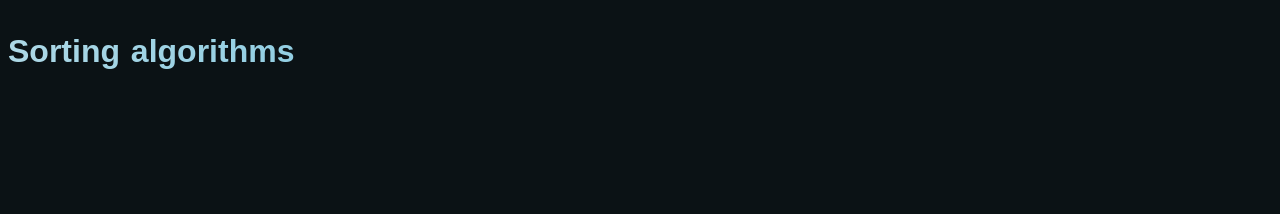
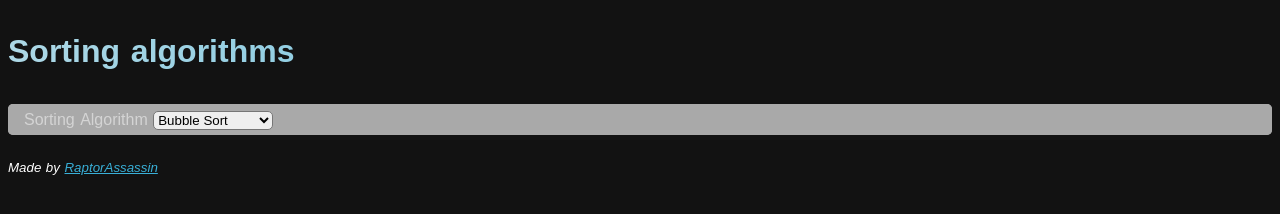
Before and after one commit to RaptorAssassin/axiom, a plain HTML site: page index.html in a window 1280 px wide. Drawn offline with Linux system fonts and the light colour scheme.

Commit message:
improvements to css and html, added author note

```diff
--- a/index.html
+++ b/index.html
@@ -1,5 +1,5 @@
 <!DOCTYPE html>
-<html>
+<html lang="en">
     <head>
         <meta charset="utf-8">
         <meta http-equiv="X-UA-Compatible" content="IE=edge">
@@ -10,23 +10,41 @@
         <link rel="preconnect" href="https://fonts.googleapis.com">
         <link rel="preconnect" href="https://fonts.gstatic.com" crossorigin>
         <link href="https://fonts.googleapis.com/css2?family=Noto+Kufi+Arabic:wght@100..900&display=swap" rel="stylesheet">
-
     </head>
     <body>
-        <div id="header">
-            <h1 id="main-header" class="gradient">Sorting algorithms</h1>
+        <header>
+            <h1 id="main-header" class="title gradient">Sorting algorithms</h1>
+        </header>
+        <main>
+            <div id="settings-div" class="panel fade">
+                <div class="settings panel">
+                    <div class="control-group panel-element">
+                        <label for="algorithm-select">Sorting Algorithm</label>
+                        <select id="algorithm-select" class="select" name="algorithm-select">
+                            <optgroup label="Standard">
+                                <option id="bubble-sort" class="option" name="bubble-sort" value="bubble" selected>Bubble Sort</option>
+                                <option id="selection-sort" class="option" name="selection-sort" value="selection">Selection Sort</option>
+                                <option id="merge-sort" class="option" name="merge-sort" value="merge">Merge Sort</option>
+                            </optgroup>
+                            <optgroup label="Special">
 
-        </div>
-        <div id="settings">
-            <div class="settings"></div>
-        </div>
-        <div id="stats">
-            <div class="stats"></div>
-        </div>
-        <div id="graph">
-            <div class="graph"></div>
-        </div>
-
+                            </optgroup>
+                        </select>
+                    </div>
+                </div>
+            </div>
+            <div id="stats-div" class="panel fade">
+                <div class="stats"></div>
+            </div>
+            <div id="graph-div" class="panel fade">
+                <div id="graph" class="graph panel">
+                    <div class="bar"></div>
+                </div>
+            </div>
+        </main>
+        <footer>
+            <p><i id="creator">Made by <a href="https://github.com/RaptorAssassin">RaptorAssassin</a></i></p>
+        </footer>
         <script src="script.js" async defer></script>
     </body>
 </html>
--- a/style.css
+++ b/style.css
@@ -1,8 +1,10 @@
 :root {
-    --body-background-color: #0B1215;
+    --body-background-color: #121212;
     --border-radius: 5px;
+    --border-width: 10opx;
     --panel-background-color: darkgray;
-    --panel-color: gray;
+    --panel-color: rgb(212, 212, 212);
+    --panel-border-color: rgb(255, 65, 65);
     --gradient-color-1: #ADD8E6;
     --gradient-color-2: rgb(57, 176, 216);
 }
@@ -10,6 +12,16 @@
 body {
     font-family: "Noto Kufi Arabic", sans-serif;
     background-color: var(--body-background-color);
+    color: white;
+}
+
+i {
+    font-size: smaller;
+    text-align: center;
+}
+
+a {
+    color: var(--gradient-color-2)
 }
 
 .gradient {
@@ -20,9 +32,57 @@ body {
 
 }
 
-
 .panel {
     background-color: var(--panel-background-color);
     color: var(--panel-color);
+    border-color: var(--panel-border-color);
+    border-radius: var(--border-radius);
+    corner-shape: squircle;
+    border-width: var(--border-width);
+    size: auto;
+}
+
+.panel-element {
+    margin: 1em;
+    corner-shape: squircle;
+    color: var(--panel-color);
+    border-color: var(--panel-border-color);
+    border-width: var(--border-width);
+}
+
+
+.select {
     border-radius: var(--border-radius);
 }
+
+.select:hover {
+    border-color: var(--gradient-color-2);
+}
+
+.select:highlight {
+    border-color: var(--gradient-color-2);
+}
+
+.select:focus {
+    border-color: var(--gradient-color-2);
+}
+
+.bar {
+    background-image: linear-gradient(0deg, white, blue);
+    border-radius: var(--border-radius);
+}
+
+.fade {
+    animation: fadeUp 0.5s linear;
+}
+
+@keyframes fadeUp {
+    from  {
+        opacity: 0;
+         transform: translateY(10px);
+    }
+    to {
+        opacity: 1;
+        transform: translateY(0);
+    }
+}
```
Also changed, not shown: 1 other file.
